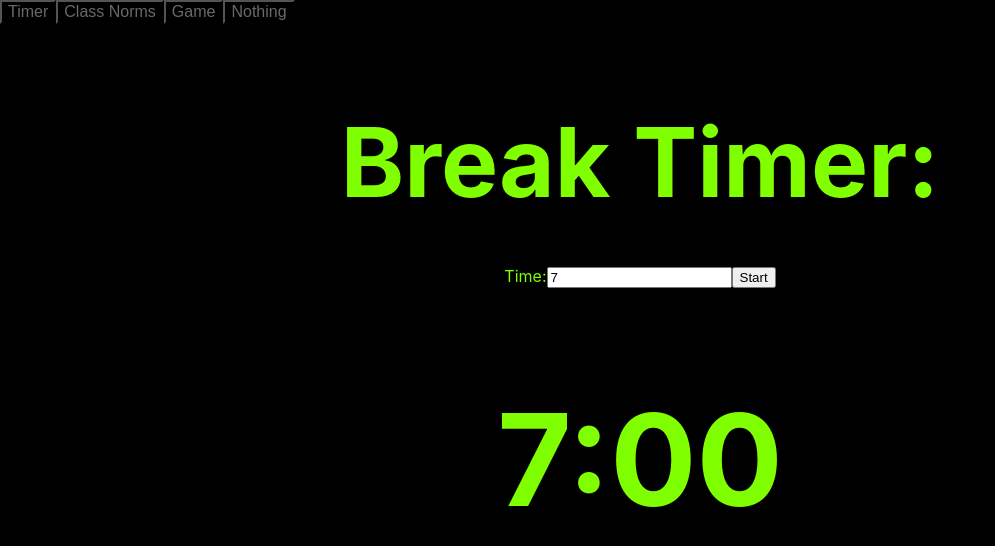
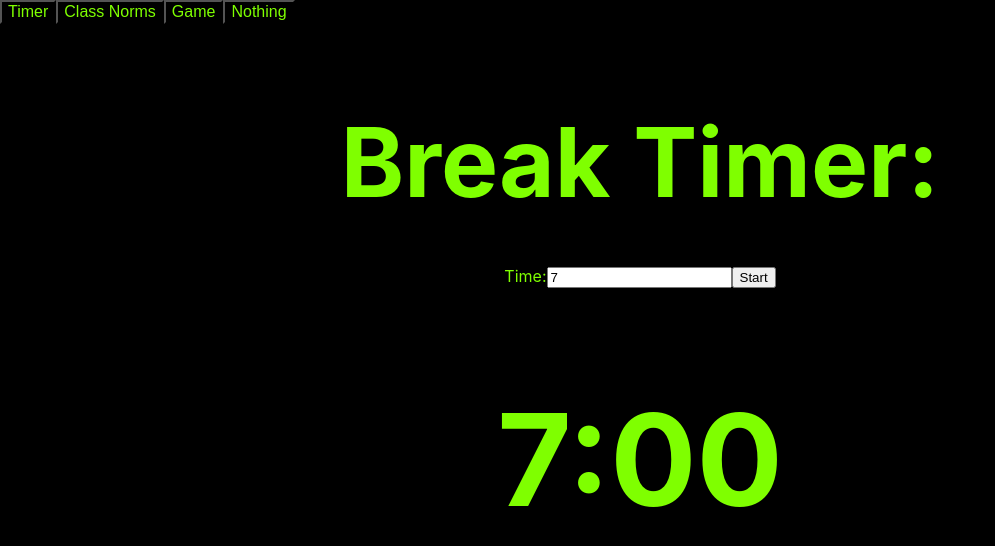
Before and after one commit to lherna1371/class_timer, a React (Create React App) app: page / in a window 1280 px wide. Shown: the top 546 px of the page, without its empty margins (0-995 px from the left). Built offline with nearby package versions, Linux system fonts and the light colour scheme.

Commit message:
make links more accessible

```diff
--- a/src/App.css
+++ b/src/App.css
@@ -19,6 +19,6 @@ label {
 .pageLink {
   margin-top: 0px;
   background-color: black;
-  color: dimgrey;
+  color: chartreuse;
   font-size: 0.25em !important;
 }
```
Also changed, not shown: 2 other files (tests, documents, lock files or other folders).
